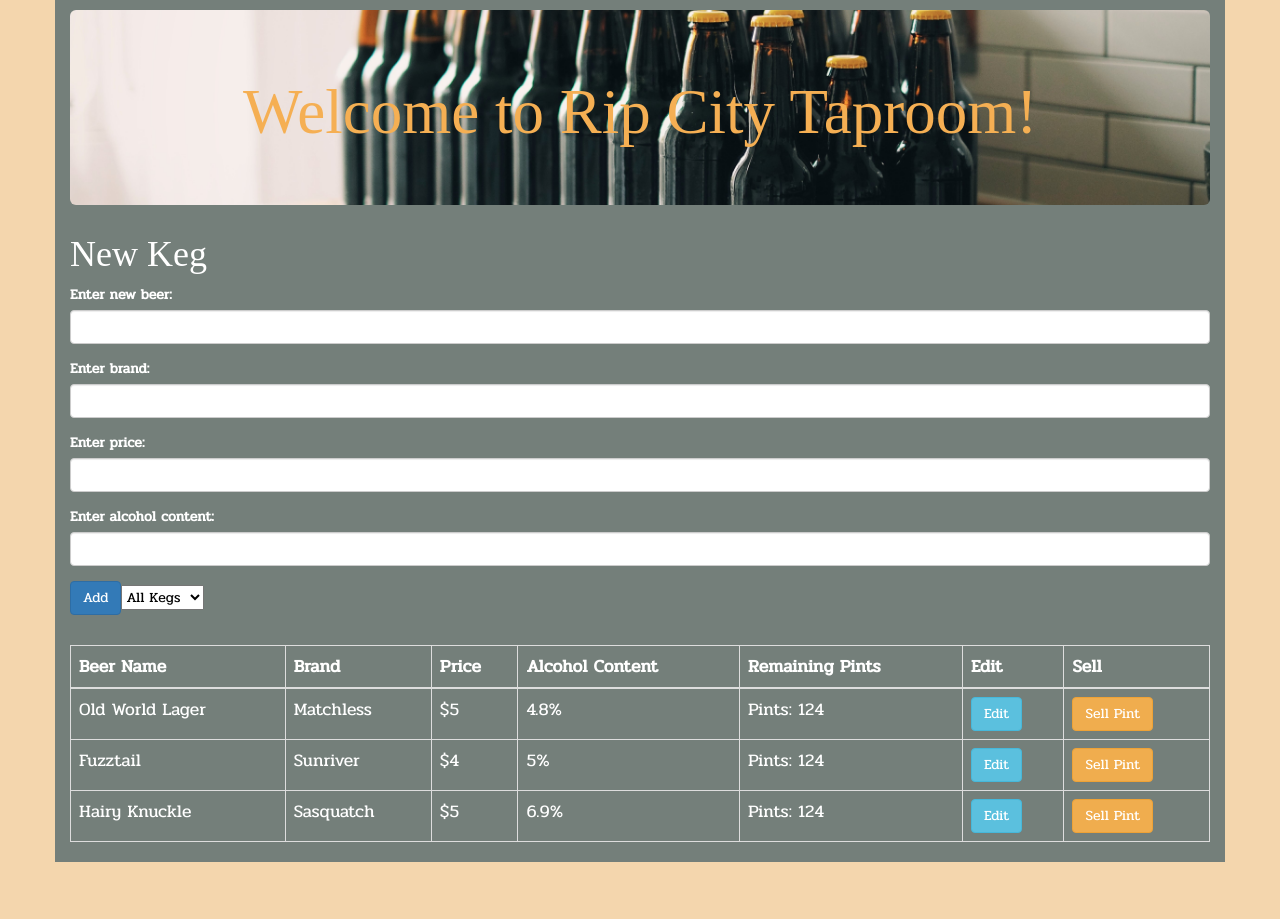
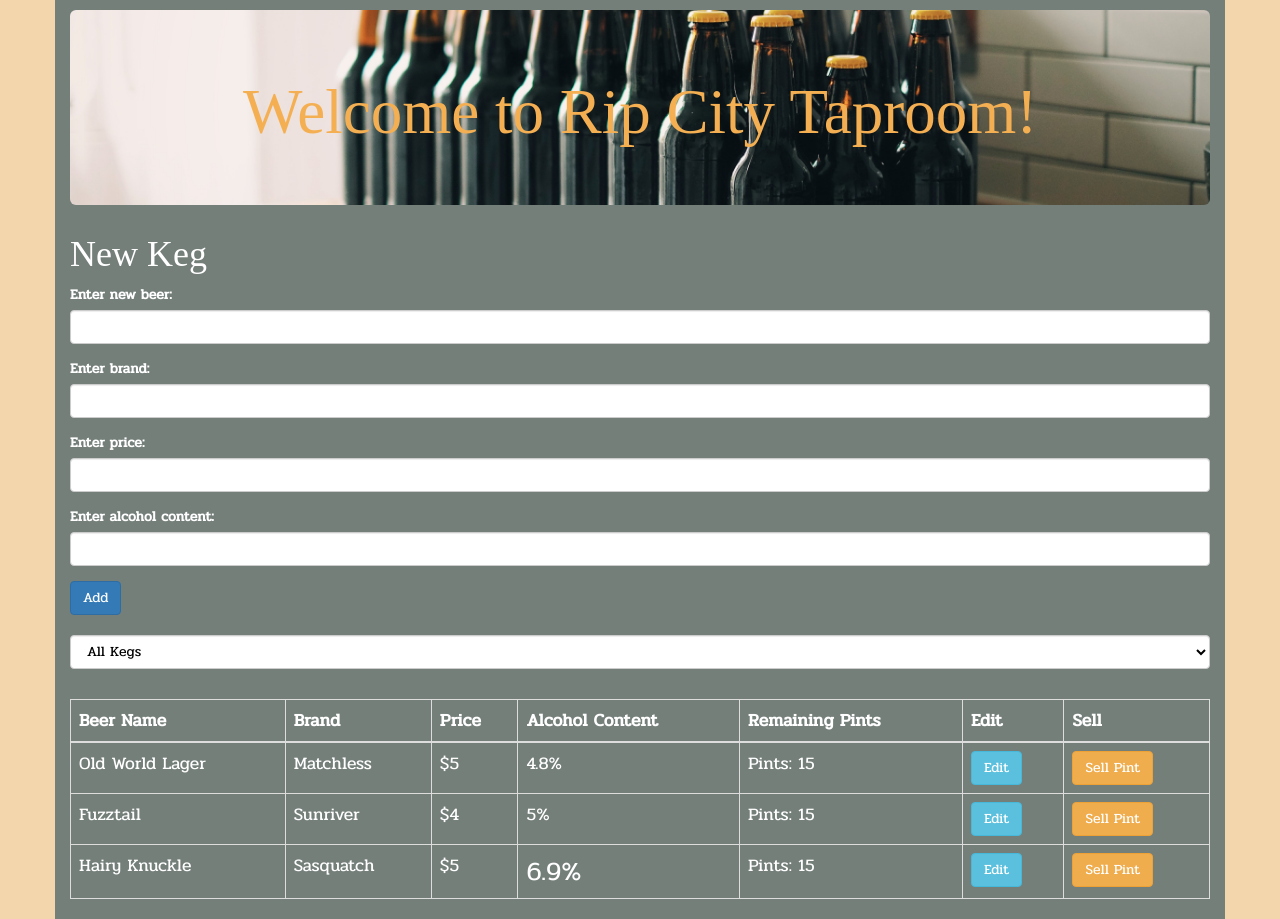
Before and after one commit to grepcats/tap-room, an Angular app: page / in a window 1280 px wide. Before the commit the page ends 862 px from the top, so only its background shows below. Built offline with nearby package versions, Linux system fonts and the light colour scheme; a web font is replaced by a local one.

Commit message:
add styling to differentiate higher alcohol content beers

```diff
--- a/src/app/app.component.ts
+++ b/src/app/app.component.ts
@@ -35,7 +35,10 @@ export class AppComponent {
 
   modifyKegPints(clickedKeg) {
     this.selectedPintKeg = clickedKeg;
-    this.selectedPintKeg.pints -= 10;
+    if (this.selectedPintKeg.pints > 0 ) {
+      this.selectedPintKeg.pints -= 1;
+    }
+
   }
 
  }
--- a/src/app/list-keg/list-keg.component.css
+++ b/src/app/list-keg/list-keg.component.css
@@ -1,10 +1,20 @@
-
 table {
   margin-top: 30px;
   font-size: 1.25em;
 }
 
-
 select {
   color: black;
 }
+
+.selector {
+  margin-top: 20px;
+}
+
+.high {
+  font-size: 1.5em;
+}
+
+.veryHigh {
+  font-size: 2em;
+}
--- a/src/app/list-keg/list-keg.component.html
+++ b/src/app/list-keg/list-keg.component.html
@@ -1,7 +1,9 @@
-<select (change)="onChange($event.target.value)">
-  <option value="allKegs">All Kegs</option>
-  <option value="under10Kegs">Low Kegs</option>
-</select>
+<div class="selector">
+  <select (change)="onChange($event.target.value)" class="form-control">
+    <option value="allKegs">All Kegs</option>
+    <option value="under10Kegs">Low Kegs</option>
+  </select>
+</div>
 
 <table class="table table-bordered">
   <thead>
@@ -20,7 +22,11 @@
       <td>{{keg.name}}</td>
       <td>{{keg.brand}}</td>
       <td>${{keg.price}}</td>
-      <td>{{keg.alcoholContent}}%</td>
+      <td><span [ngClass]="{
+        'high': keg.alcoholContent >= 6.0,
+        'low': keg.alcoholContent < 6.0,
+        'veryHigh': keg.alcoholContent >= 9.0
+      }">{{keg.alcoholContent}}%</span></td>
       <td>Pints: {{keg.pints}}</td>
       <td><button (click)="editButtonClicked(keg)" class="btn btn-info">Edit</button></td>
       <td><button (click)="saleButtonClicked(keg)" class="btn btn-warning">Sell Pint</button></td>
--- a/src/app/models/keg.model.ts
+++ b/src/app/models/keg.model.ts
@@ -1,5 +1,5 @@
 export class Keg {
-  public pints: number = 124;
+  public pints: number = 15;
 
   constructor(public name: string, public brand: string, public price: number, public alcoholContent: number) {}
 
```
